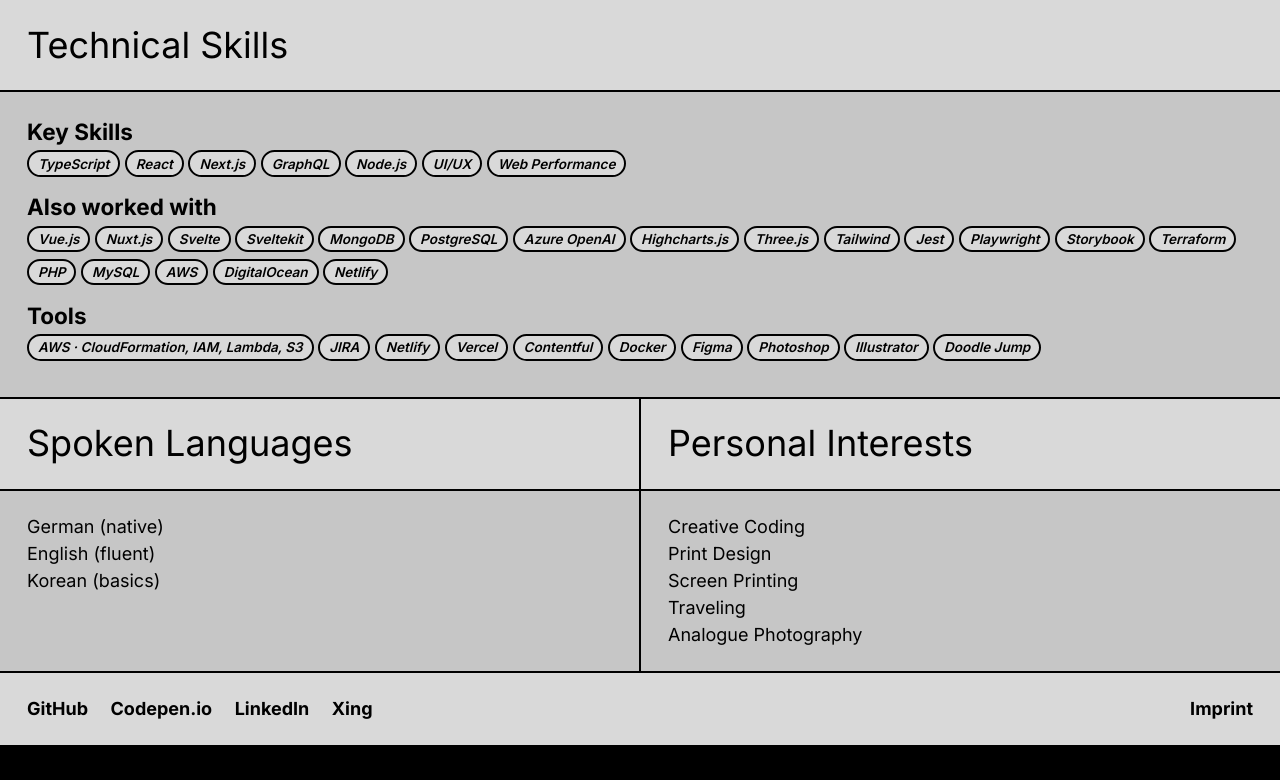
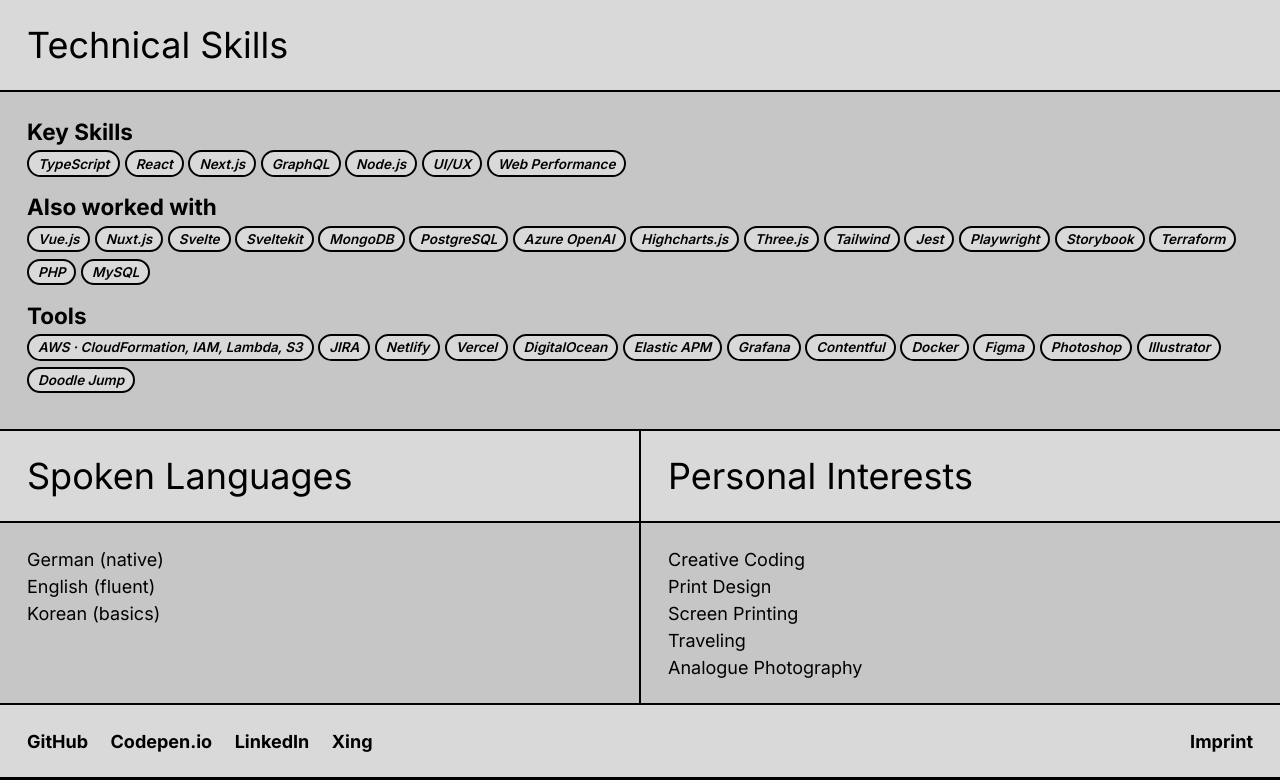
Before and after one commit to hawc/hendrikwichern.de, a Next.js app: page /cv in a window 1280 px wide. Shown: the part 3198-3978 px from the top of the page. Before the commit the page ends 3945 px from the top, so only its background shows below. Built offline with nearby package versions, Linux system fonts and the light colour scheme.

Commit message:
update cv

```diff
--- a/app/cv/page.tsx
+++ b/app/cv/page.tsx
@@ -220,9 +220,9 @@
             <Headline tag='h4' type='h4'>Key Skills</Headline>
             <TagList className='mb-2' tagNames={['TypeScript', 'React', 'Next.js', 'GraphQL', 'Node.js', 'UI/UX', 'Web Performance']} />
             <Headline tag='h4' type='h4'>Also worked with</Headline>
-            <TagList className='mb-2' tagNames={['Vue.js', 'Nuxt.js', 'Svelte', 'Sveltekit', 'MongoDB', 'PostgreSQL', 'Azure OpenAI', 'Highcharts.js', 'Three.js', 'Tailwind', 'Jest', 'Playwright', 'Storybook', 'Terraform', 'PHP', 'MySQL', 'AWS', 'DigitalOcean', 'Netlify']} />
+            <TagList className='mb-2' tagNames={['Vue.js', 'Nuxt.js', 'Svelte', 'Sveltekit', 'MongoDB', 'PostgreSQL', 'Azure OpenAI', 'Highcharts.js', 'Three.js', 'Tailwind', 'Jest', 'Playwright', 'Storybook', 'Terraform', 'PHP', 'MySQL']} />
             <Headline tag='h4' type='h4'>Tools</Headline>
-            <TagList className='mb-2' tagNames={['AWS · CloudFormation, IAM, Lambda, S3', 'JIRA', 'Netlify', 'Vercel', 'Contentful', 'Docker', 'Figma', 'Photoshop', 'Illustrator', 'Doodle Jump']} />
+            <TagList className='mb-2' tagNames={['AWS · CloudFormation, IAM, Lambda, S3', 'JIRA', 'Netlify', 'Vercel', 'DigitalOcean', 'Elastic APM', 'Grafana', 'Contentful', 'Docker', 'Figma', 'Photoshop', 'Illustrator', 'Doodle Jump']} />
           </Box>
         </Container>
         <Container cols='grid-cols-m-2 sm:grid-cols-2 print:grid-cols-2'>
```
